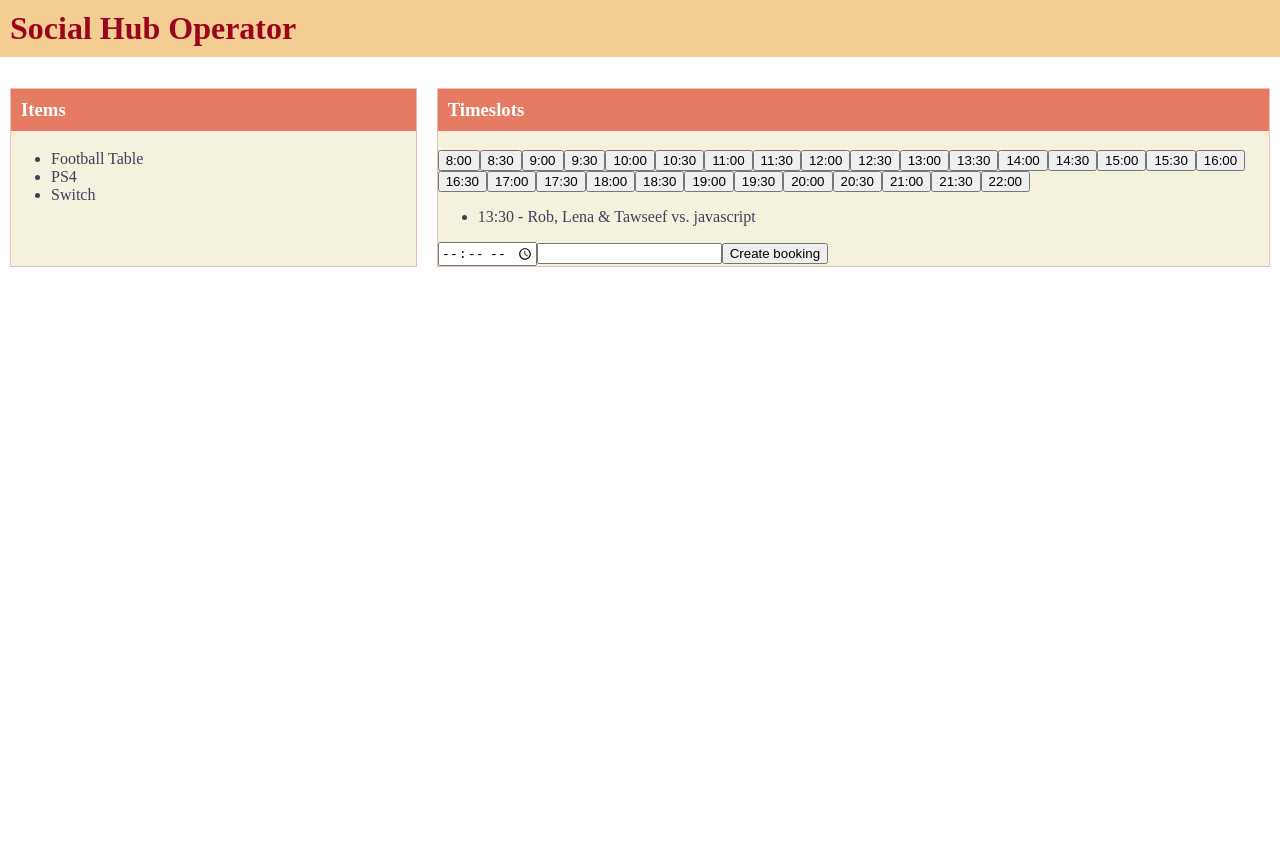
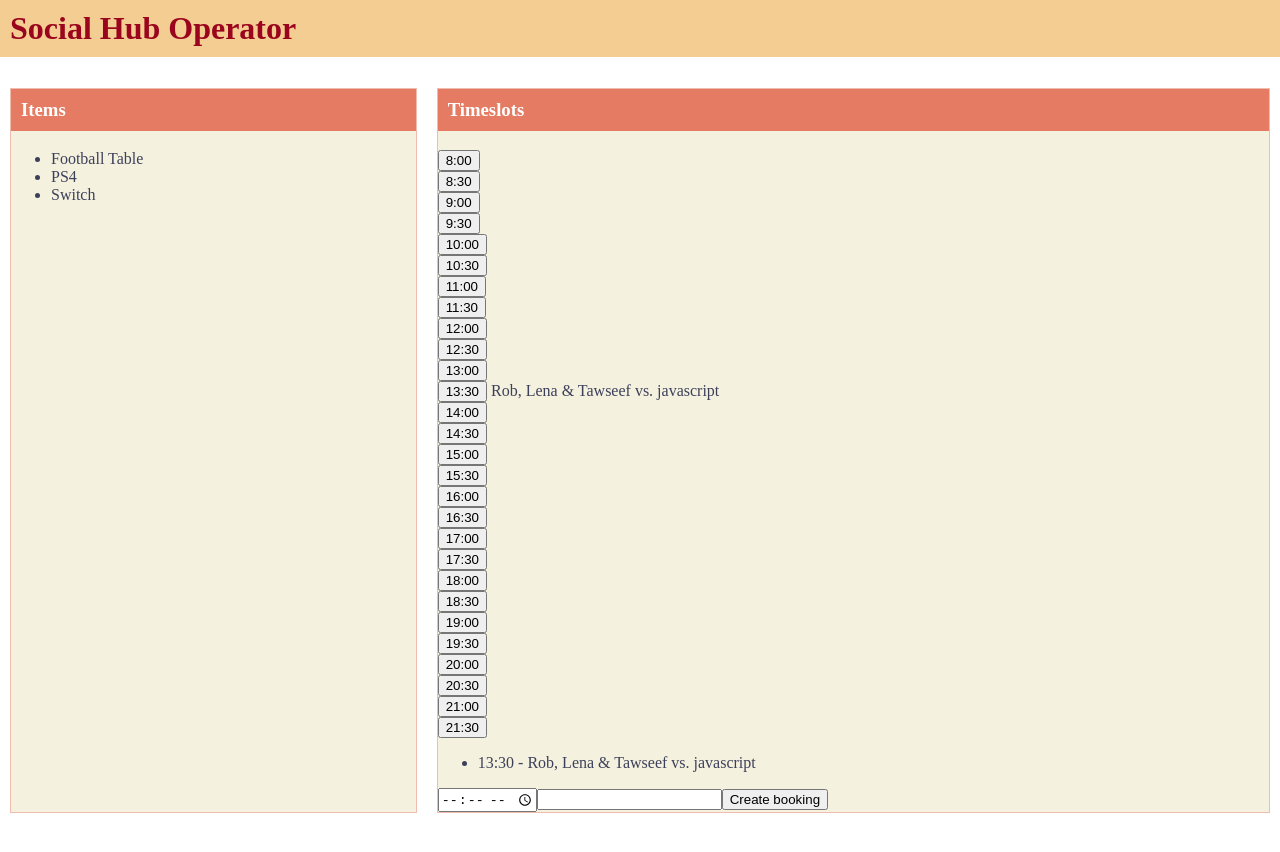
Before and after one commit to bobrippling/foosball-bot, a React (Create React App) app: page / in a window 1280 px wide. Shown: the top 852 px of the page. Before the commit the page ends 800 px from the top, so only its background shows below. Built offline with nearby package versions, Linux system fonts and the light colour scheme.

Commit message:
Vertical timeslot layout, with slot title

```diff
--- a/src/Timetable.jsx
+++ b/src/Timetable.jsx
@@ -1,10 +1,38 @@
+import { useBookings } from "./bookings";
+import { Time } from "./time"
+
 export const Timetable = () => {
-    const times = ["8:00", "8:30", "9:00", "9:30", "10:00", "10:30", "11:00", "11:30", "12:00", "12:30", "13:00", "13:30", "14:00", "14:30", "15:00", "15:30", "16:00", "16:30", "17:00", "17:30", "18:00", "18:30", "19:00", "19:30", "20:00", "20:30", "21:00", "21:30", "22:00"]
+    const { isLoading, data: bookings } = useBookings();
+
+    const times = [];
+    for(let hr = 8; hr < 22; hr++){
+        times.push(`${hr}:00`);
+        times.push(`${hr}:30`);
+    }
+
+    const bookingTitle = time => {
+        if(isLoading) return null;
+
+        time = Time.from(time);
+
+        for(const booking of bookings)
+            if(time.overlaps(booking.time))
+                return booking.name;
+
+        return null;
+    };
+
     return (
         <>
             <h3 className="title">Timeslots</h3>
             <div>
-                {times.map((time, i) => <button type="button" key={i}>{time}</button>)}
+                {times.map((time, i) => (
+                    <div key={i}>
+                        <button type="button">{time}</button>
+                        {" "}
+                        <span>{bookingTitle(time)}</span>
+                    </div>
+                ))}
             </div>
         </>
     )
--- a/src/time.js
+++ b/src/time.js
@@ -9,6 +9,11 @@ export class Time {
 
   static at(h, m) {
     return new Time(h, m);
+  }
+
+  static from(str) {
+    const [h, m] = str.split(":");
+    return Time.at(Number(h), Number(m))
   }
 
   overlaps(other) {
```
